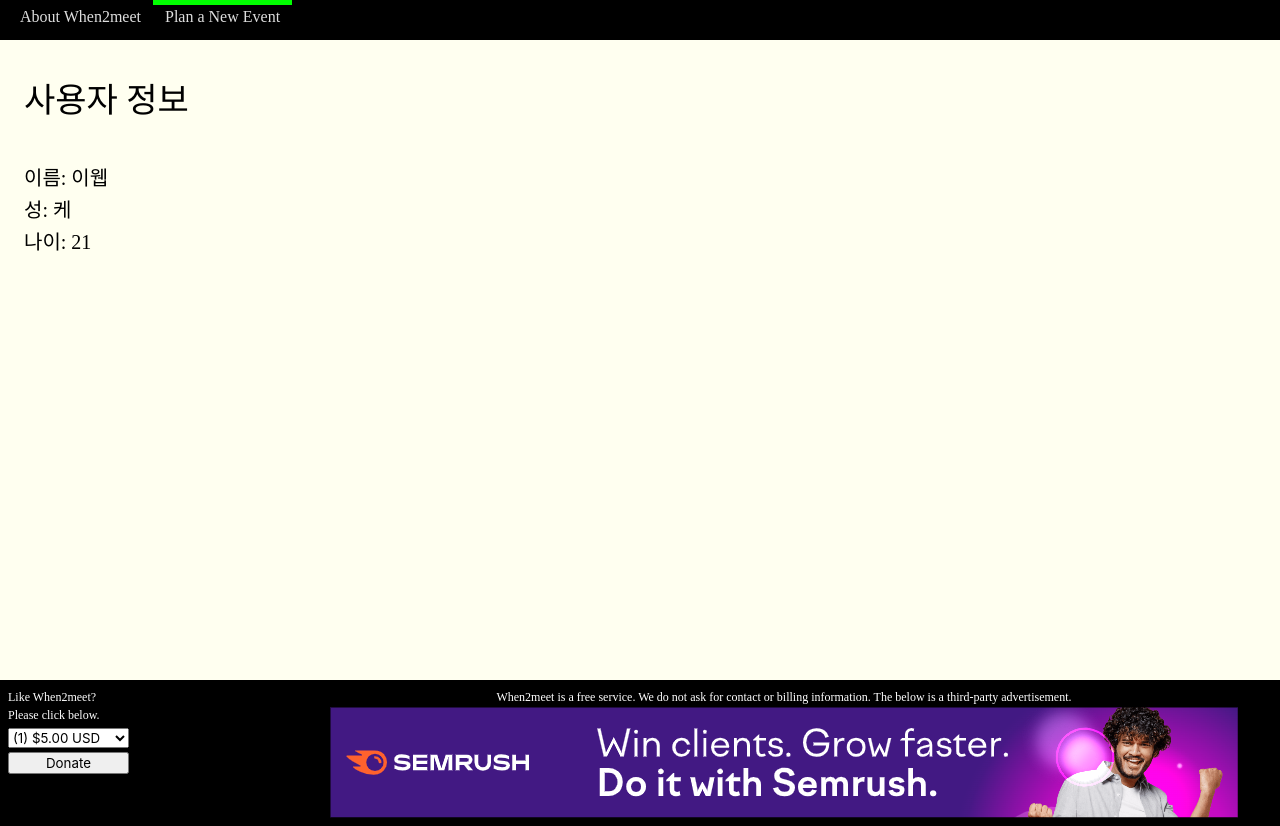
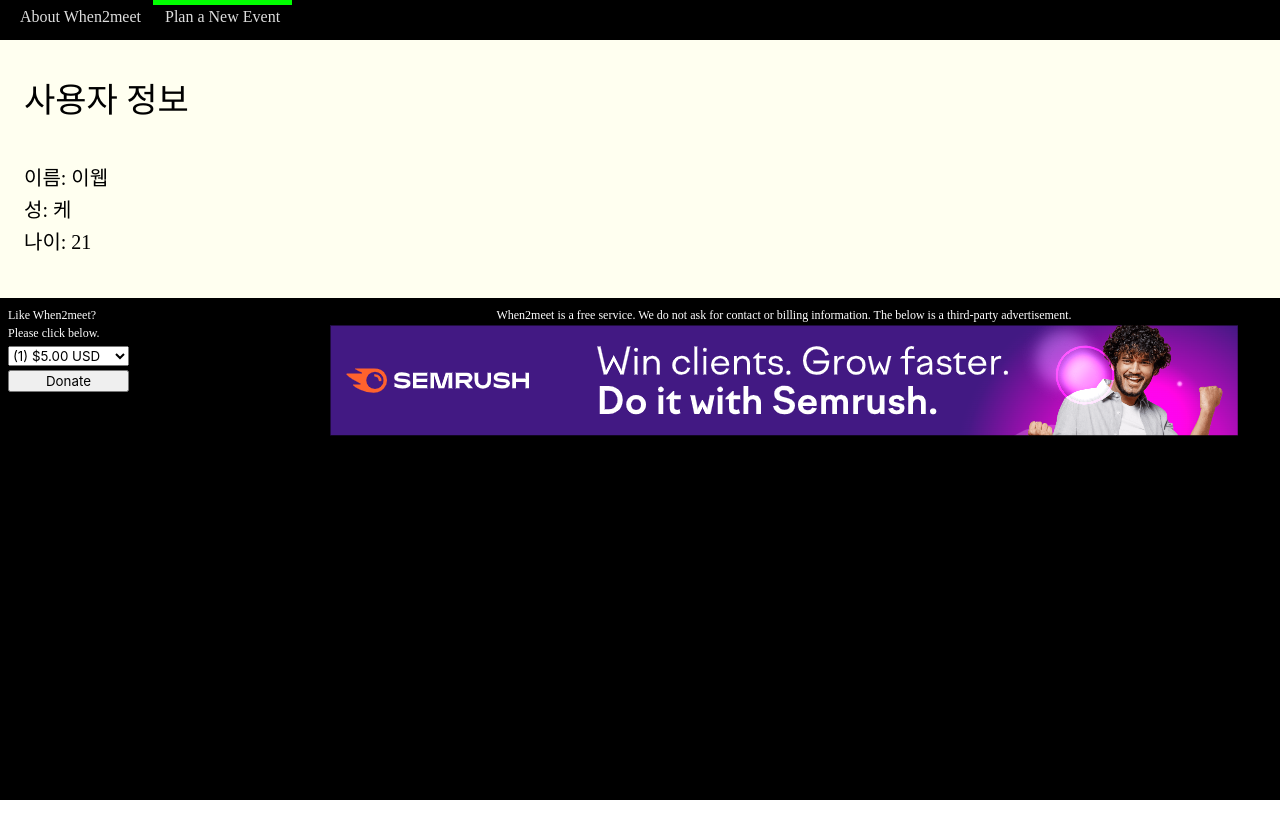
Before and after one commit to strn18/when2meet-clone-client, a React (Create React App) app: page / in a window 1280 px wide. After the commit the page ends 800 px from the top, so only its background shows below. Built offline with nearby package versions, Linux system fonts and the light colour scheme; no server answers; a web font is replaced by a local one.

Commit message:
MOD: Layout 높이를 정적으로 고정시켜놓는 대신, 컨텐츠에 따라 변화하도록 수정. 이에 따라 Footer 밑의 남는 공간이 있으면 검정색으로 보이도록 배경색도 수정.

```diff
--- a/src/components/Layout/index.tsx
+++ b/src/components/Layout/index.tsx
@@ -25,12 +25,11 @@ export function Layout({ children }: LayoutProps) {
           '@media (max-width: 600px)': {
             maxWidth: '100vw',
           },
+          backgroundColor: 'black',
         }}
       >
         <TopNav />
-        <Box height="80%" sx={{ backgroundColor: 'ivory' }}>
-          {children}
-        </Box>
+        <Box sx={{ backgroundColor: 'ivory' }}>{children}</Box>
         <Footer />
       </Box>
     </Box>
```
